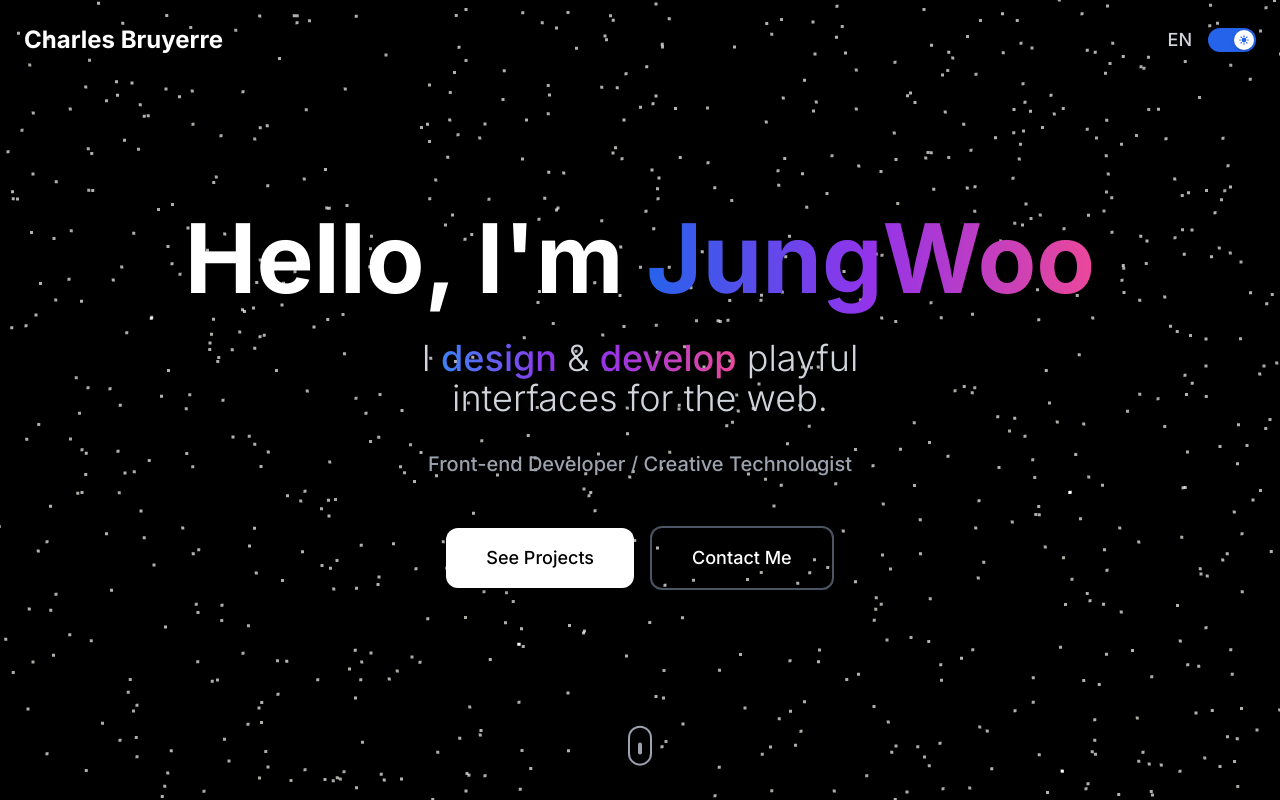
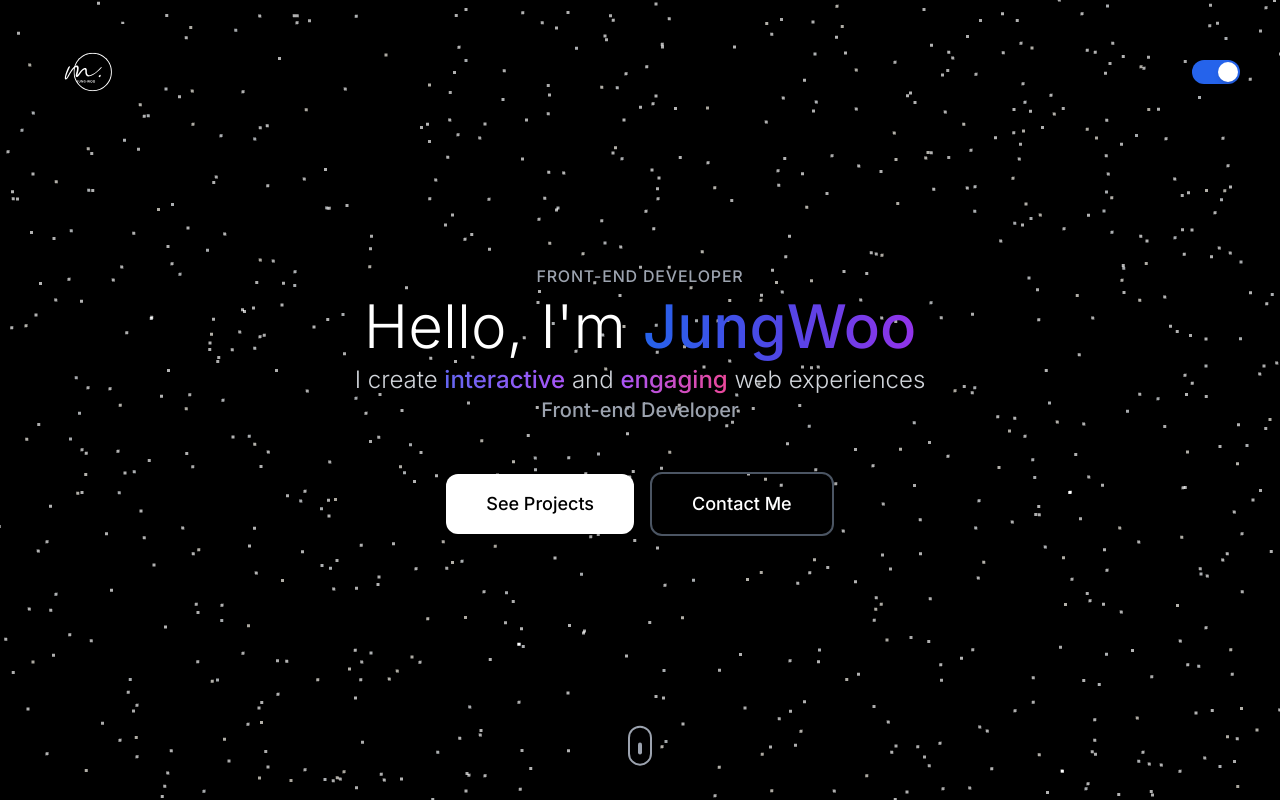
Before and after one commit to wldnr1208/ft-protfolio, a Next.js app: page / in a window 1280 px wide. Built offline with nearby package versions, Linux system fonts and the light colour scheme.

Commit message:
feat: main

```diff
--- /dev/null
+++ b/src/components/Header/Header.tsx
@@ -0,0 +1,52 @@
+"use client";
+
+import { motion } from "framer-motion";
+
+interface HeaderProps {
+  isDarkMode: boolean;
+  toggleDarkMode: () => void;
+}
+
+export default function Header({ isDarkMode, toggleDarkMode }: HeaderProps) {
+  return (
+    <header className="absolute top-0 left-0 right-0 z-50 px-10 py-6 flex items-center justify-between">
+      {/* ✅ 로고 이미지 크게, 자연스럽게 */}
+      <motion.div
+        initial={{ opacity: 0, x: -20 }}
+        animate={{ opacity: 1, x: 0 }}
+        transition={{ duration: 0.8 }}
+        className="w-24 h-auto"
+      >
+        <img
+          src={isDarkMode ? "/assets/logo-dark.svg" : "/assets/logo.png"}
+          alt="Logo"
+          className="w-full h-auto object-contain"
+        />
+      </motion.div>
+
+      {/* 우측 영역 */}
+      <div className="flex items-center gap-6">
+        {/* 언어 선택 */}
+
+        {/* 다크모드 토글 */}
+        <motion.button
+          initial={{ opacity: 0, scale: 0 }}
+          animate={{ opacity: 1, scale: 1 }}
+          transition={{ duration: 0.5, delay: 0.2 }}
+          onClick={toggleDarkMode}
+          className={`relative w-12 h-6 rounded-full transition-colors duration-300 focus:outline-none focus:ring-2 focus:ring-offset-2 ${
+            isDarkMode
+              ? "bg-blue-600 focus:ring-blue-500"
+              : "bg-gray-300 focus:ring-gray-500"
+          }`}
+        >
+          <motion.div
+            className="absolute top-0.5 left-0.5 w-5 h-5 bg-white rounded-full shadow-md transform transition-transform duration-300"
+            animate={{ x: isDarkMode ? 24 : 0 }}
+            transition={{ type: "spring", stiffness: 500, damping: 30 }}
+          />
+        </motion.button>
+      </div>
+    </header>
+  );
+}
--- a/src/components/Hero/HeroSection.tsx
+++ b/src/components/Hero/HeroSection.tsx
@@ -4,6 +4,7 @@ import { useRef } from "react";
 import { motion } from "framer-motion";
 import { ThreeBackground } from "./ThreeBackground";
 import { useDarkMode } from "@/hooks/useDarkMode";
+import Header from "../Header/Header";
 
 export function HeroSection() {
   const containerRef = useRef<HTMLDivElement>(null);
@@ -21,125 +22,61 @@ export function HeroSection() {
       {/* Three.js Background */}
       <ThreeBackground isDarkMode={isDarkMode} />
 
-      {/* Header */}
-      <header className="absolute top-0 left-0 right-0 z-50 p-6">
-        <div className="flex justify-between items-center">
-          <motion.div
-            initial={{ opacity: 0, x: -20 }}
-            animate={{ opacity: 1, x: 0 }}
-            transition={{ duration: 0.8 }}
-            className={`text-2xl font-bold transition-colors duration-300 ${
-              isDarkMode ? "text-white" : "text-gray-800"
-            }`}
-          >
-            Charles Bruyerre
-          </motion.div>
-
-          <div className="flex items-center gap-4">
-            <motion.div
-              initial={{ opacity: 0, x: 20 }}
-              animate={{ opacity: 1, x: 0 }}
-              transition={{ duration: 0.8, delay: 0.1 }}
-              className={`text-lg font-medium transition-colors duration-300 ${
-                isDarkMode ? "text-gray-300" : "text-gray-600"
-              }`}
-            >
-              EN
-            </motion.div>
-
-            {/* 다크모드 토글 버튼 */}
-            <motion.button
-              initial={{ opacity: 0, scale: 0 }}
-              animate={{ opacity: 1, scale: 1 }}
-              transition={{ duration: 0.5, delay: 0.2 }}
-              onClick={toggleDarkMode}
-              className={`relative w-12 h-6 rounded-full transition-colors duration-300 focus:outline-none focus:ring-2 focus:ring-offset-2 ${
-                isDarkMode
-                  ? "bg-blue-600 focus:ring-blue-500"
-                  : "bg-gray-300 focus:ring-gray-500"
-              }`}
-            >
-              <motion.div
-                className="absolute top-0.5 left-0.5 w-5 h-5 bg-white rounded-full shadow-md transform transition-transform duration-300"
-                animate={{ x: isDarkMode ? 24 : 0 }}
-                transition={{ type: "spring", stiffness: 500, damping: 30 }}
-              >
-                <div className="flex items-center justify-center w-full h-full">
-                  {isDarkMode ? (
-                    <svg
-                      className="w-3 h-3 text-blue-600"
-                      fill="currentColor"
-                      viewBox="0 0 20 20"
-                    >
-                      <path
-                        fillRule="evenodd"
-                        d="M10 2a1 1 0 011 1v1a1 1 0 11-2 0V3a1 1 0 011-1zm4 8a4 4 0 11-8 0 4 4 0 018 0zm-.464 4.95l.707.707a1 1 0 001.414-1.414l-.707-.707a1 1 0 00-1.414 1.414zm2.12-10.607a1 1 0 010 1.414l-.706.707a1 1 0 11-1.414-1.414l.707-.707a1 1 0 011.414 0zM17 11a1 1 0 100-2h-1a1 1 0 100 2h1zm-7 4a1 1 0 011 1v1a1 1 0 11-2 0v-1a1 1 0 011-1zM5.05 6.464A1 1 0 106.465 5.05l-.708-.707a1 1 0 00-1.414 1.414l.707.707zm1.414 8.486l-.707.707a1 1 0 01-1.414-1.414l.707-.707a1 1 0 011.414 1.414zM4 11a1 1 0 100-2H3a1 1 0 000 2h1z"
-                        clipRule="evenodd"
-                      />
-                    </svg>
-                  ) : (
-                    <svg
-                      className="w-3 h-3 text-gray-600"
-                      fill="currentColor"
-                      viewBox="0 0 20 20"
-                    >
-                      <path d="M17.293 13.293A8 8 0 016.707 2.707a8.001 8.001 0 1010.586 10.586z" />
-                    </svg>
-                  )}
-                </div>
-              </motion.div>
-            </motion.button>
-          </div>
-        </div>
-      </header>
+      <Header isDarkMode={isDarkMode} toggleDarkMode={toggleDarkMode} />
 
       {/* Main Content */}
       <div className="relative z-40 flex items-center justify-center min-h-screen px-6">
         <div className="text-center max-w-5xl mx-auto">
+          <motion.div
+            initial={{ opacity: 0, y: 20 }}
+            animate={{ opacity: 1, y: 0 }}
+            transition={{ duration: 0.8, delay: 0.3 }}
+            className="space-y-2"
+          >
+            <motion.p
+              initial={{ opacity: 0, x: -20 }}
+              animate={{ opacity: 1, x: 0 }}
+              transition={{ duration: 0.6, delay: 0.5 }}
+              className={`text-sm md:text-base font-medium tracking-wider uppercase transition-colors duration-300 ${
+                isDarkMode ? "text-gray-400" : "text-gray-600"
+              }`}
+            >
+              Front-end Developer
+            </motion.p>
+
             <motion.h1
               initial={{ opacity: 0, y: 30 }}
               animate={{ opacity: 1, y: 0 }}
-            transition={{ duration: 1, delay: 0.5 }}
-            className={`text-5xl md:text-6xl lg:text-7xl xl:text-8xl font-bold mb-8 leading-tight transition-colors duration-300 ${
+              transition={{ duration: 1, delay: 0.7 }}
+              className={`text-4xl md:text-5xl lg:text-6xl font-light mb-6 leading-tight transition-colors duration-300 ${
                 isDarkMode ? "text-white" : "text-gray-900"
               }`}
             >
               Hello, I'm{" "}
-            <span className="bg-gradient-to-r from-blue-600 via-purple-600 to-pink-500 bg-clip-text text-transparent">
+              <span className="font-medium bg-gradient-to-r from-blue-600 via-indigo-600 to-purple-600 bg-clip-text text-transparent">
                 JungWoo
               </span>
             </motion.h1>
 
-          <motion.div
+            <motion.p
               initial={{ opacity: 0, y: 20 }}
               animate={{ opacity: 1, y: 0 }}
-            transition={{ duration: 0.8, delay: 0.8 }}
-            className="mb-8"
-          >
-            <p
-              className={`text-xl md:text-2xl lg:text-3xl xl:text-4xl font-light leading-relaxed transition-colors duration-300 ${
+              transition={{ duration: 0.8, delay: 0.9 }}
+              className={`text-lg md:text-xl lg:text-2xl font-light leading-relaxed transition-colors duration-300 ${
                 isDarkMode ? "text-gray-300" : "text-gray-700"
               }`}
             >
-              I{" "}
-              <span className="bg-gradient-to-r from-blue-500 to-purple-600 bg-clip-text text-transparent font-medium">
-                design
+              I create{" "}
+              <span className="font-medium bg-gradient-to-r from-indigo-500 to-purple-500 bg-clip-text text-transparent">
+                interactive
               </span>{" "}
-              &{" "}
-              <span className="bg-gradient-to-r from-purple-600 to-pink-500 bg-clip-text text-transparent font-medium">
-                develop
+              and{" "}
+              <span className="font-medium bg-gradient-to-r from-purple-500 to-pink-500 bg-clip-text text-transparent">
+                engaging
               </span>{" "}
-              playful
-            </p>
-            <p
-              className={`text-xl md:text-2xl lg:text-3xl xl:text-4xl font-light transition-colors duration-300 ${
-                isDarkMode ? "text-gray-300" : "text-gray-700"
-              }`}
-            >
-              interfaces for the web.
-            </p>
+              web experiences
+            </motion.p>
           </motion.div>
-
           <motion.p
             initial={{ opacity: 0, y: 20 }}
             animate={{ opacity: 1, y: 0 }}
@@ -148,7 +85,7 @@ export function HeroSection() {
               isDarkMode ? "text-gray-400" : "text-gray-600"
             }`}
           >
-            Front-end Developer / Creative Technologist
+            Front-end Developer
           </motion.p>
 
           <motion.div
```
Also changed, not shown: public/assets/logo-dark.svg (added), public/assets/logo.png (added). Lines whose indentation alone changed are shown as unchanged.
